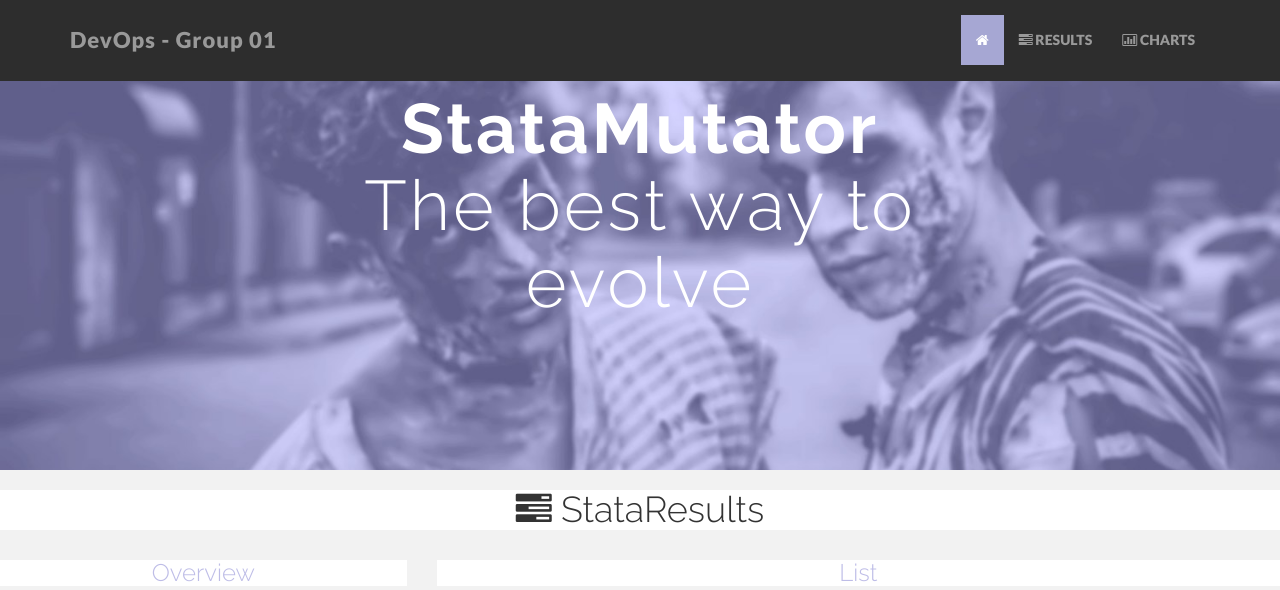
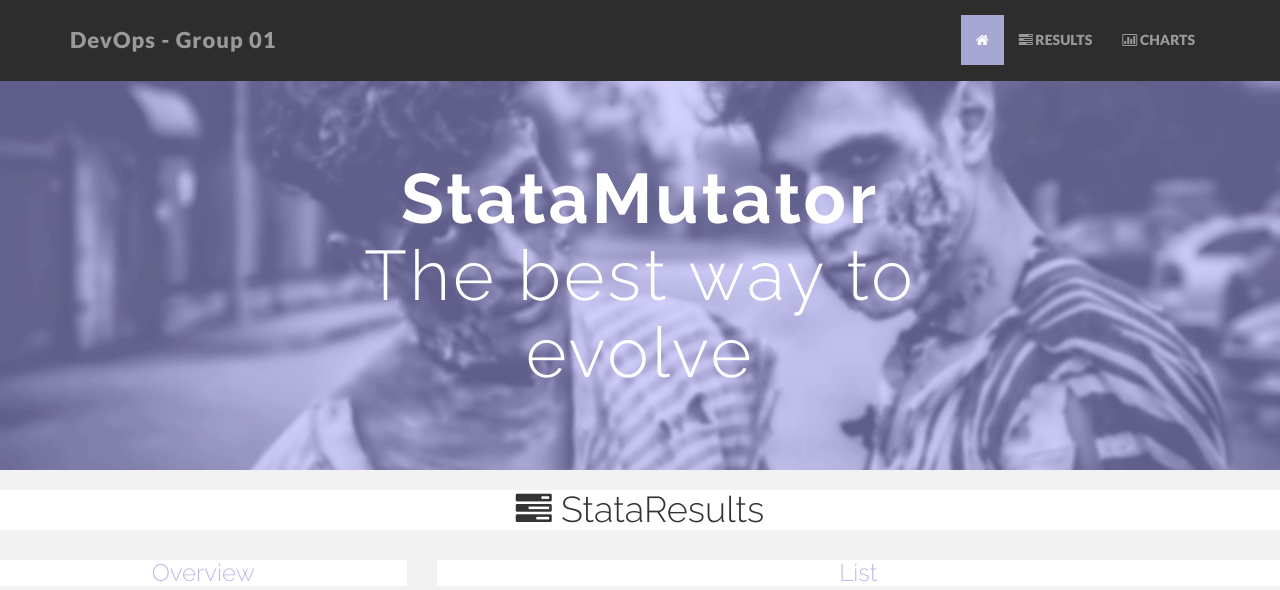
Before and after one commit to Lydwen/Mr.Statamutation, a Python web app: template Mr.Statapython/statapython/templates/report.html in a window 1280 px wide. Shown: the top 590 px of the page. Run offline with Jinja, Linux system fonts and the light colour scheme; the template is opened without the code that fills it, so the values that code supplies are empty; some libraries are stand-ins or nearby versions.

Commit message:
[Update] Report.html : margin-top title

```diff
--- a/Mr.Statapython/statapython/templates/report.html
+++ b/Mr.Statapython/statapython/templates/report.html
@@ -68,7 +68,7 @@
 	<div id="headerwrap">
 		<div class="container">
 			<div class="row centered">
-				<div class="col-lg-8 col-lg-offset-2">
+				<div class="col-lg-8 col-lg-offset-2"  style="margin-top:70px;">
 					<h1><b>StataMutator</b><br/>The best way to evolve</h1>
 				</div>
 			</div><!-- row -->
```
